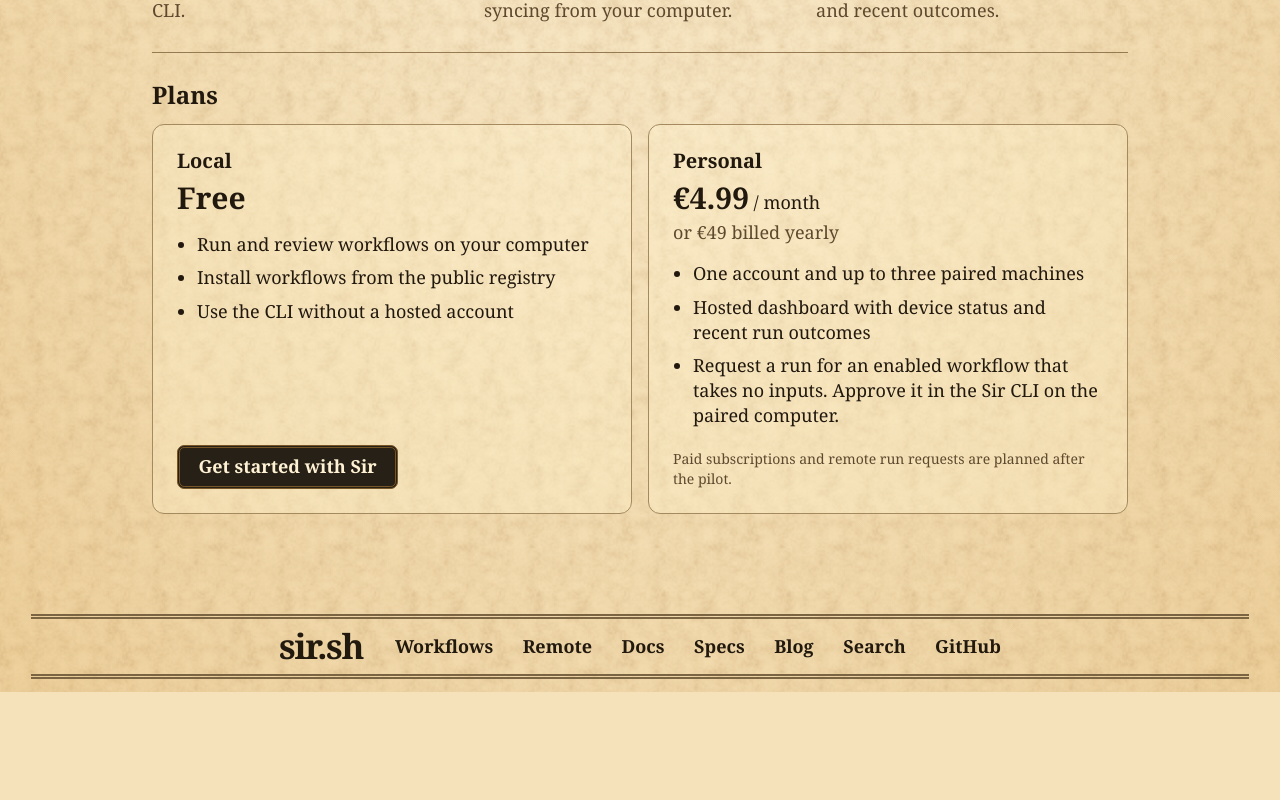
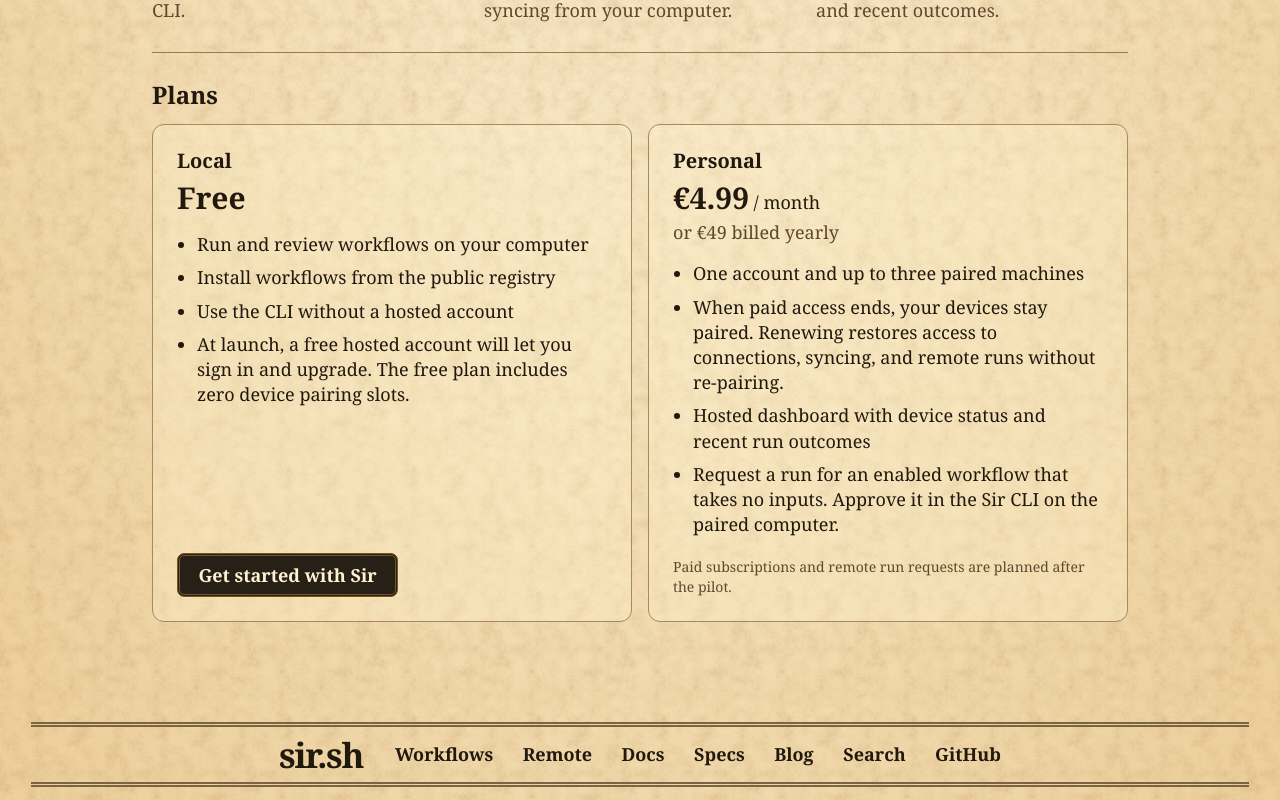
Before and after one commit to sir-sh/website, a Next.js app: page /remote in a window 1280 px wide. Shown: the part 703-1503 px from the top of the page. Before the commit the page ends 1395 px from the top, so only its background shows below. Built offline with nearby package versions, Linux system fonts and the light colour scheme.

Commit message:
Clarify Sir Remote plan and renewal terms (#22)

```diff
--- a/src/app/remote/page.tsx
+++ b/src/app/remote/page.tsx
@@ -55,6 +55,7 @@ export default function RemotePage() {
               <li>Run and review workflows on your computer</li>
               <li>Install workflows from the public registry</li>
               <li>Use the CLI without a hosted account</li>
+              <li>At launch, a free hosted account will let you sign in and upgrade. The free plan includes zero device pairing slots.</li>
             </ul>
             <div className="mt-auto pt-5">
               <Link href="/docs/QUICKSTART" className={styles.ink}>Get started with Sir</Link>
@@ -67,6 +68,7 @@ export default function RemotePage() {
             <p className="content-muted mt-1">or €49 billed yearly</p>
             <ul className="mt-4 list-disc space-y-2 pl-5">
               <li>One account and up to three paired machines</li>
+              <li>When paid access ends, your devices stay paired. Renewing restores access to connections, syncing, and remote runs without re-pairing.</li>
               <li>Hosted dashboard with device status and recent run outcomes</li>
               <li>Request a run for an enabled workflow that takes no inputs. Approve it in the Sir CLI on the paired computer.</li>
             </ul>
```
